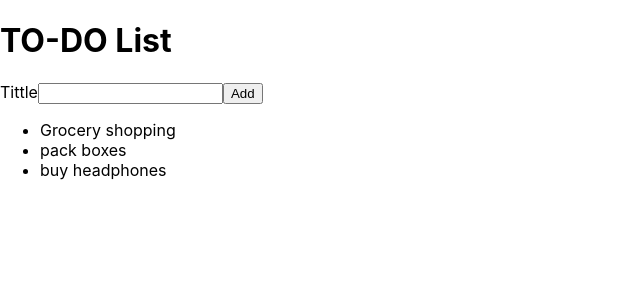
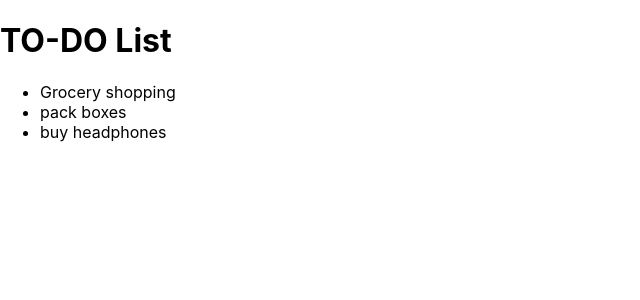
Before and after one commit to Code-the-Dream-School/react-cockatoo, a React (Create React App) app: page / in a window 1280 px wide. Shown: the top 300 px of the page, without its empty margins (0-640 px from the left). Built offline with nearby package versions, Linux system fonts and the light colour scheme.

Commit message:
Revert "Lesson 1 2"

```diff
--- a/src/AddTodoForm.js
+++ /dev/null
@@ -1,13 +0,0 @@
-import React from "react";
-
-function AddTodoForm(){
-return(
-    <form>
-        <label htmlFor="todoTitle">Tittle</label>
-        <input id="todoTitle"/>
-        <button type="submit">Add</button>
-    </form>
-)
-};
-
-export default AddTodoForm;
--- a/src/App.js
+++ b/src/App.js
@@ -1,14 +1,23 @@
+import logo from './logo.svg';
+import './App.css';
 
-import './App.css';
-import TodoList from './TodoList';
-import AddTodoForm from './AddTodoForm';
+
+
+const todoList =[{id: 1, tittle: 'Grocery shopping'}, {id: 2, tittle:'pack boxes'}, {id:3, tittle:'buy headphones'}];
 
 function App() {
   return (
     <div>
     <h1>TO-DO List</h1>
-    <AddTodoForm/>
-    <TodoList/>
+    <ul>
+      {todoList.map((el)=>{
+       return (
+        <li key={el.id}>
+          {el.tittle}
+          </li>
+       )
+      })}
+    </ul>
     </div>
   );
 }
--- a/src/TodoList.js
+++ /dev/null
@@ -1,20 +0,0 @@
-import React from "react";
-const todoList =[{id: 1, tittle: 'Grocery shopping'}, {id: 2, tittle:'pack boxes'}, {id:3, tittle:'buy headphones'}];
-
-function TodoList() {
-  return (
-    <div>
-    <ul>
-      {todoList.map((el)=>{
-       return (
-        <li key={el.id}>
-          {el.tittle}
-          </li>
-       )
-      })}
-    </ul>
-    </div>
-  );
-}
-
-export default TodoList;
```
